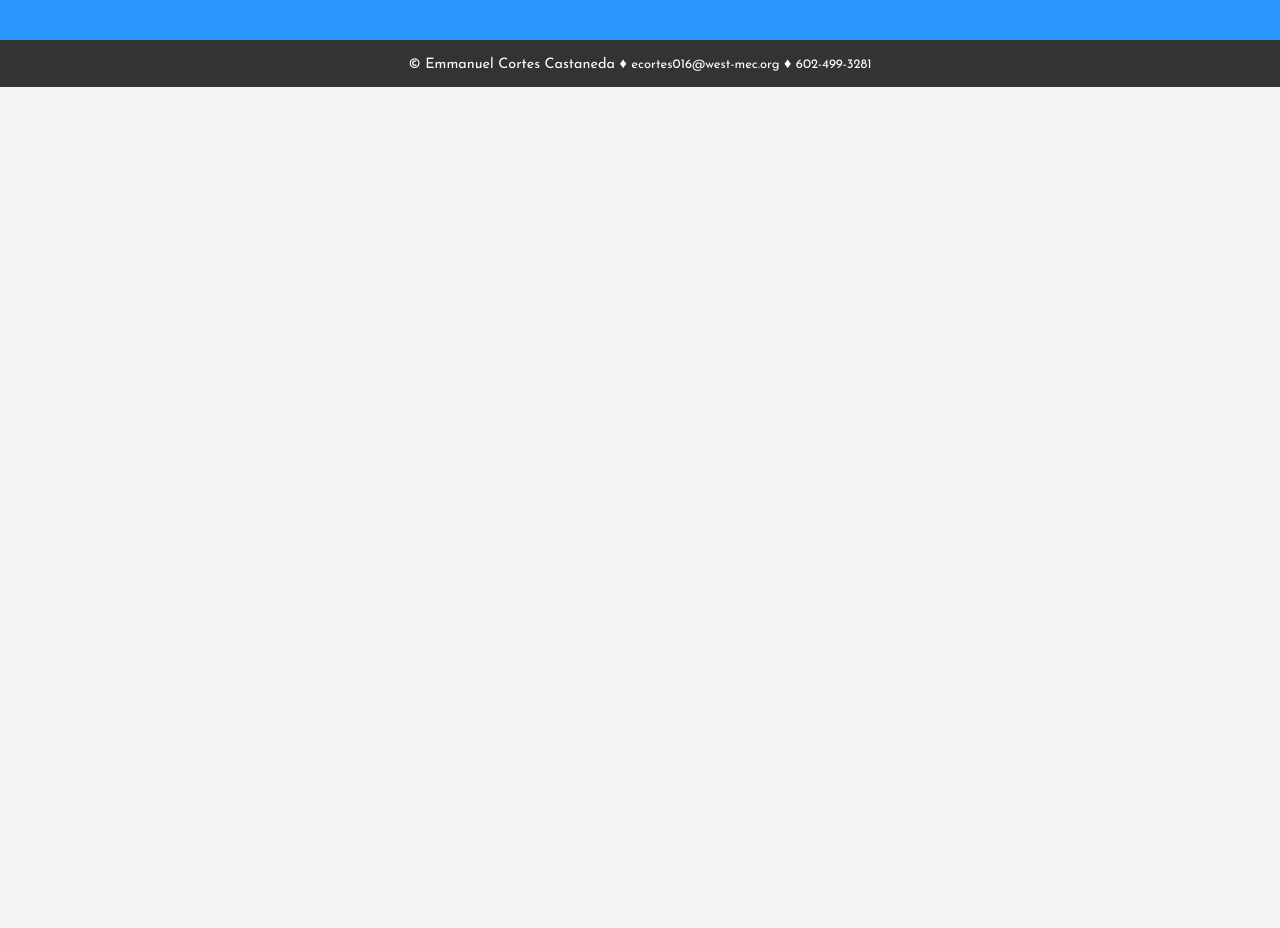
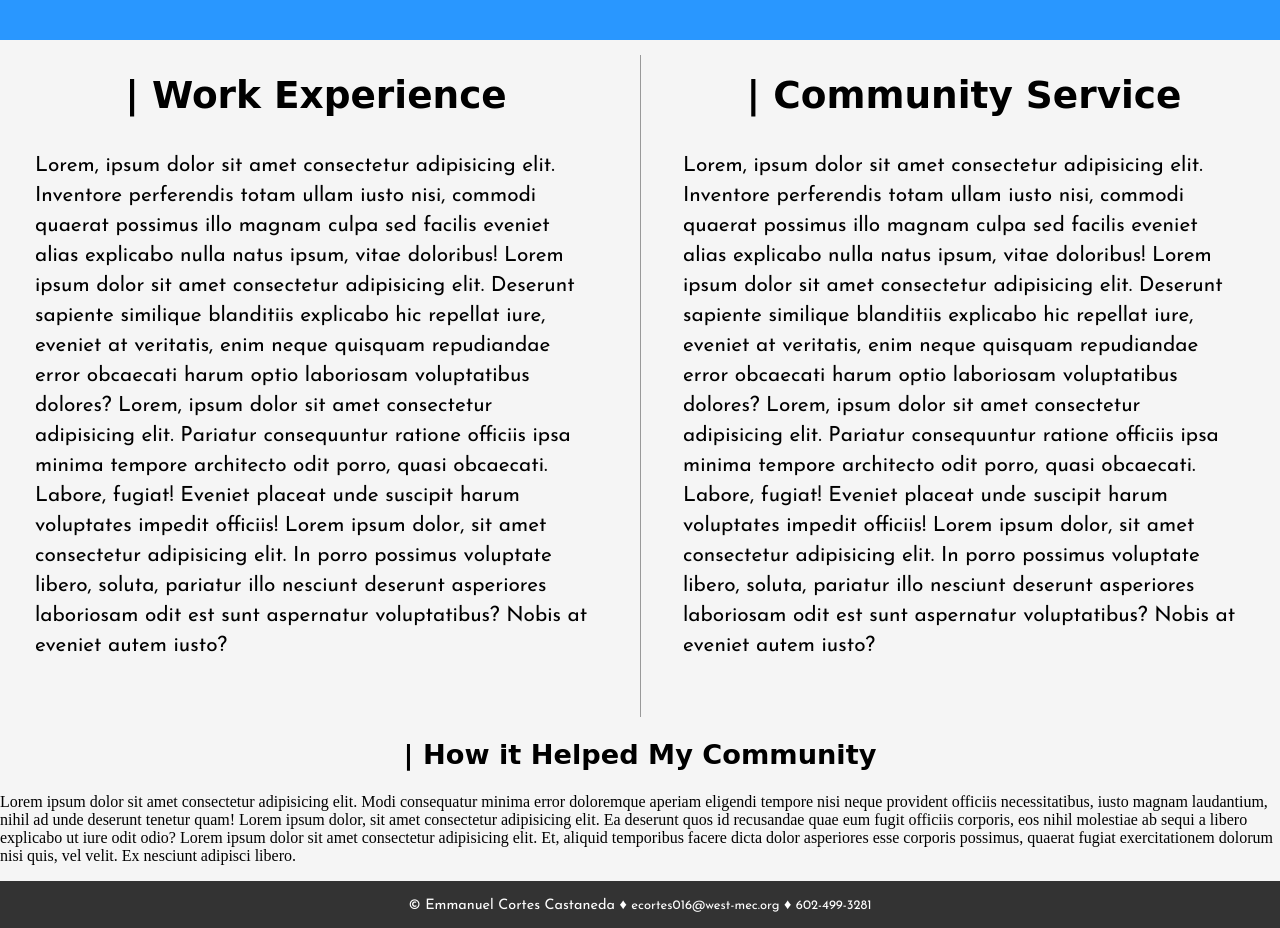
Before and after one commit to ECortes016/EmmanuelCortesTerm, a plain HTML site: page experience.html in a window 1280 px wide. Shown: the part 360-1288 px from the top of the page. Before the commit the page ends 800 px from the top, so only its background shows below. Drawn offline with Linux system fonts and the light colour scheme; a web font is replaced by a local one.

Commit message:
Updated CSS and HTML
Finished the experience page layout but still need to add actual content instead of keeping the lorem ipsum. Started working on the Skills page

```diff
--- a/css/styles1.css
+++ b/css/styles1.css
@@ -55,12 +55,11 @@ div.bcontent {
     color: white;
 }
 
-/
 /* BODY CONTENT STYLES */
 
-h3,
-h2 {
-    font-family: 'Allan', Helvetica, Arial, sans-serif;
+h2,
+h3 {
+    font-family: 'Allan', cursive;
 }
 
 h2 {
--- a/css/styles3.css
+++ b/css/styles3.css
@@ -4,9 +4,8 @@
 
 div.wrap {
     column-count: 3;
-    vertical-align: top;
     column-rule: 1px solid #999;
-    margin: 15px 0px
+    margin: 15px 0px;
 }
 
 div.column h2 {
--- a/css/styles4.css
+++ b/css/styles4.css
@@ -1,32 +1,38 @@
 @charset "utf-8";
 
-div {
-    width: 80%;
-    margin-right: auto;
-    margin-left: auto;
+div.container {
+    columns: 2;
+    column-rule: 1px solid #999;
+    margin: 15px 0px;
 }
 
-div h1 {
-    display: block;
-    width: 25%;
-    padding-left: 15px;
-    border-left: black solid;
-    border-width: 4px;
-    font-size: 2em;
-    font-family: 'Lato', sans-serif;
+div.container section p {
+    padding: 15px;
 }
 
-div section p {
-    font-size: 1.01em;
-    font-family: 'ABeeZee', sans-serif;
-    display: block;
+h1,
+h2 {
+    font-family: 'Allan', cursive;
 }
 
-.service section p a {
-    color: black;
-    text-decoration: underline;
+h1 {
+    text-align: center;
+    margin: 0;
+    padding: 5px;
+    font-size: 1.8em;
 }
 
-.service section p a:hover {
-    color: red;
+h2 {
+    font-size: 1.7em;
+    text-align: center;
 }
+
+div.volunteer,
+div.comservice {
+    font-family: 'Josefin Sans', Helvetica, Arial, sans-serif;
+    font-size: 1.3em;
+    line-height: 30px;
+    padding: 20px;
+}
+
+div.container2 {}
--- a/experience.html
+++ b/experience.html
@@ -5,7 +5,7 @@
     <meta charset="utf-8" />
     <title>Emmanuel - Experience</title />
     <link rel="stylesheet" href="css/layout.css" />
-    <link rel="stylesheet" href="css/styles1.css" />
+    <link rel="stylesheet" href="css/styles4.css" />
     <link href="https://fonts.googleapis.com/css?family=Caveat" rel="stylesheet" />
     <link href="https://fonts.googleapis.com/css?family=Allan" rel="stylesheet">
     <link href="https://fonts.googleapis.com/css?family=Josefin+Sans" rel="stylesheet">
@@ -34,6 +34,69 @@
         </header>
     </div>
 
+    <div class="container">
+
+        <div class="volunteer">
+            <section>
+                <h1>| Work Experience</h1>
+                <article>
+                    <p>
+                        Lorem, ipsum dolor sit amet consectetur adipisicing elit. Inventore perferendis totam ullam
+                        iusto nisi, commodi quaerat possimus illo magnam culpa sed facilis eveniet alias explicabo
+                        nulla natus ipsum, vitae doloribus! Lorem ipsum dolor sit amet consectetur adipisicing elit.
+                        Deserunt sapiente similique blanditiis explicabo hic repellat iure, eveniet at veritatis, enim
+                        neque quisquam repudiandae error obcaecati harum optio laboriosam voluptatibus dolores? Lorem,
+                        ipsum dolor sit amet consectetur adipisicing elit. Pariatur consequuntur ratione officiis ipsa
+                        minima tempore architecto odit porro, quasi obcaecati. Labore, fugiat! Eveniet placeat unde
+                        suscipit harum voluptates impedit officiis! Lorem ipsum dolor, sit amet consectetur adipisicing
+                        elit. In porro possimus voluptate libero, soluta, pariatur illo nesciunt deserunt asperiores
+                        laboriosam odit est sunt aspernatur voluptatibus? Nobis at eveniet autem iusto?
+                    </p>
+                </article>
+            </section>
+        </div>
+
+        <div class="comservice">
+            <section>
+                <h1>| Community Service</h1>
+                <article>
+                    <p>
+                        Lorem, ipsum dolor sit amet consectetur adipisicing elit. Inventore perferendis totam ullam
+                        iusto nisi, commodi quaerat possimus illo magnam culpa sed facilis eveniet alias explicabo
+                        nulla natus ipsum, vitae doloribus! Lorem ipsum dolor sit amet consectetur adipisicing elit.
+                        Deserunt sapiente similique blanditiis explicabo hic repellat iure, eveniet at veritatis, enim
+                        neque quisquam repudiandae error obcaecati harum optio laboriosam voluptatibus dolores? Lorem,
+                        ipsum dolor sit amet consectetur adipisicing elit. Pariatur consequuntur ratione officiis ipsa
+                        minima tempore architecto odit porro, quasi obcaecati. Labore, fugiat! Eveniet placeat unde
+                        suscipit harum voluptates impedit officiis! Lorem ipsum dolor, sit amet consectetur adipisicing
+                        elit. In porro possimus voluptate libero, soluta, pariatur illo nesciunt deserunt asperiores
+                        laboriosam odit est sunt aspernatur voluptatibus? Nobis at eveniet autem iusto?
+                    </p>
+                </article>
+            </section>
+        </div>
+
+    </div>
+
+    <div class="container2">
+        <div class="outcome">
+            <section>
+                <h2>| How it Helped My Community</h2>
+                <article>
+                    <p>
+                        Lorem ipsum dolor sit amet consectetur adipisicing elit. Modi consequatur minima error
+                        doloremque aperiam eligendi tempore nisi neque provident officiis necessitatibus, iusto magnam
+                        laudantium, nihil ad unde deserunt tenetur quam! Lorem ipsum dolor, sit amet consectetur
+                        adipisicing elit. Ea deserunt quos id recusandae quae eum fugit officiis corporis, eos nihil
+                        molestiae ab sequi a libero explicabo ut iure odit odio? Lorem ipsum dolor sit amet consectetur
+                        adipisicing elit. Et, aliquid temporibus facere dicta dolor asperiores esse corporis possimus,
+                        quaerat fugiat exercitationem dolorum nisi quis, vel velit. Ex nesciunt adipisci libero.
+                    </p>
+                </article>
+            </section>
+        </div>
+    </div>
+
     <footer>
         &#169; Emmanuel Cortes Castaneda &#9830; <a href="mailto:ecortes016@west-mec.org">ecortes016@west-mec.org</a>
         &#9830; <a href="tel:16024993281">602-499-3281</a>
--- /dev/null
+++ b/icon.css
@@ -0,0 +1,5 @@
+@charset "utf-8";
+
+a {
+    color: red
+}
```
Also changed, not shown: icon.html (added, +22 -0 lines), index.html (+1 -1 lines), content.txt, 1 other file.
